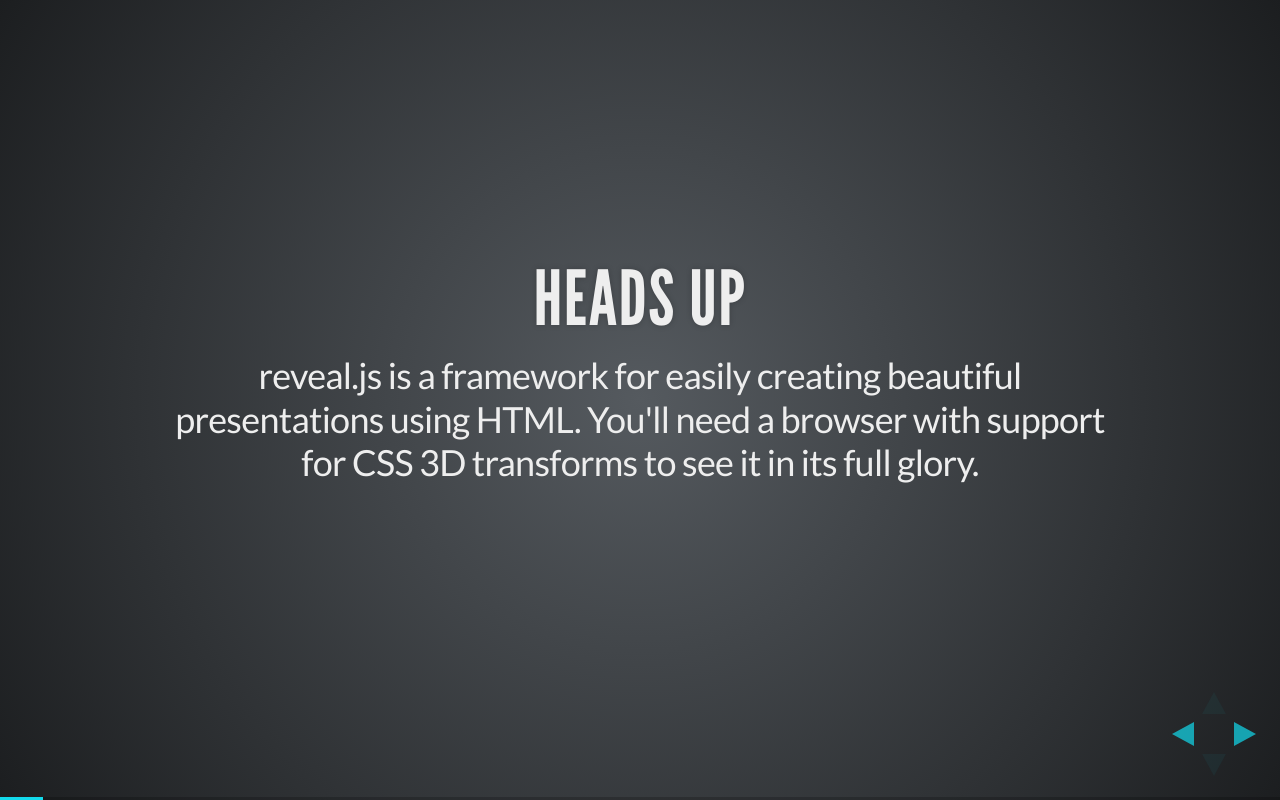
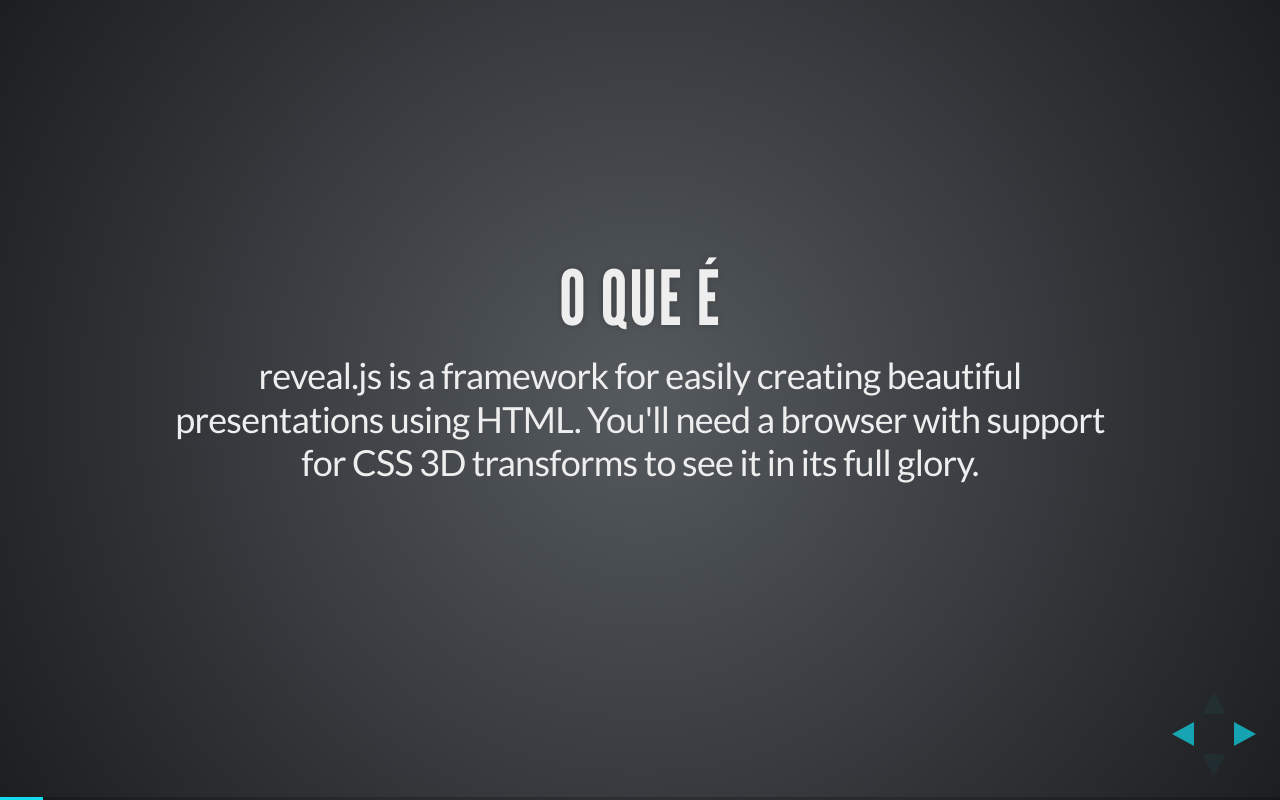
Before and after one commit to diegogurgel/apresentacao-git, a website: page index.html in a window 1280 px wide. Both pictures are taken after a click on the element 1251 px from the left and 734 px from the top of the page. Drawn offline with Linux system fonts and the light colour scheme.

Commit message:
O que é

```diff
--- a/index.html
+++ b/index.html
@@ -45,7 +45,7 @@
 				</section>
 
 				<section>
-					<h2>Heads Up</h2>
+					<h2>O que é</h2>
 					<p>
 						reveal.js is a framework for easily creating beautiful presentations using HTML. You'll need a browser with
 						support for CSS 3D transforms to see it in its full glory.
```
